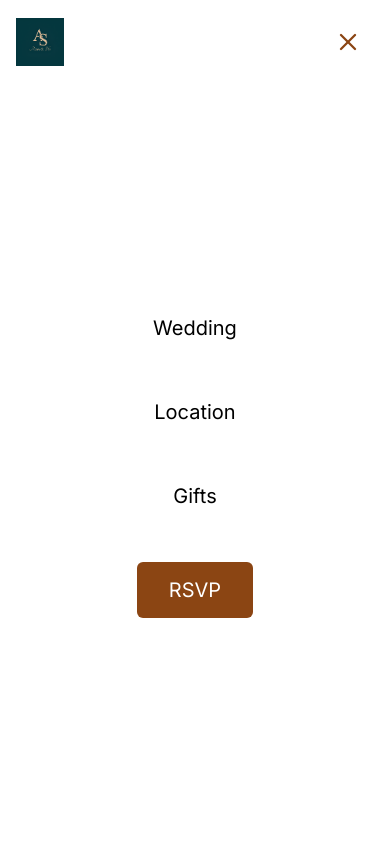
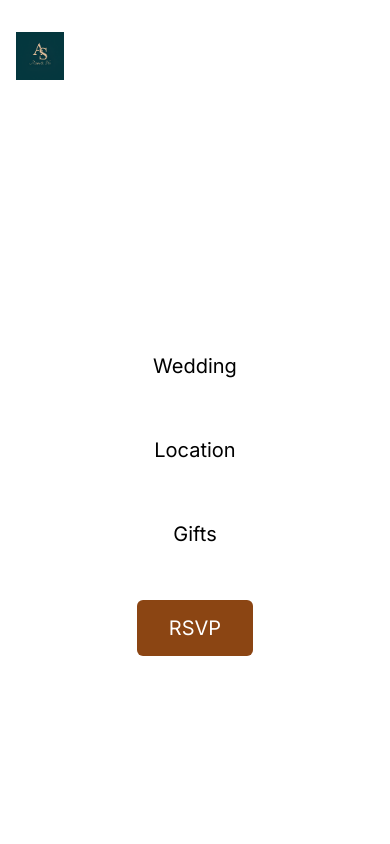
Before and after one commit to ThulaniMthembu/wedding, a Next.js app: page / in a window 390 px wide. Both pictures are taken after a click on the button "Open menu". Shown: the top 844 px of the page. Built offline with nearby package versions, Linux system fonts and the light colour scheme.

Commit message:
header bug fixes

```diff
--- a/src/components/Header.tsx
+++ b/src/components/Header.tsx
@@ -3,7 +3,6 @@
 import Link from 'next/link'
 import Image from 'next/image'
 import { useState, useEffect } from 'react'
-import { Menu, X } from 'lucide-react'
 
 export default function Header() {
   const [isMenuOpen, setIsMenuOpen] = useState(false)
@@ -36,9 +35,13 @@ export default function Header() {
       href={href}
       className={`text-[20px] relative group ${
         scrolled ? 'text-[#8B4513]' : 'text-black'
-      } ${isMenuOpen ? 'animate-slideIn text-3xl' : ''}`}
+      } ${isMenuOpen ? 'animate-fadeSlideIn text-3xl' : ''}`}
       onClick={() => setIsMenuOpen(false)}
-      style={{ animationDelay: `${delay}ms` }}
+      style={{
+        animationDelay: `${delay}ms`,
+        opacity: 0,
+        animation: isMenuOpen ? `fadeSlideIn 0.6s ease-out ${delay}ms forwards` : 'none'
+      }}
     >
       {children}
       <span className={`absolute left-0 bottom-0 w-full h-0.5 transform scale-x-0 transition-transform duration-300 origin-right group-hover:scale-x-100 group-hover:origin-left ${
@@ -48,7 +51,7 @@ export default function Header() {
   )
 
   return (
-    <header className={`fixed top-0 left-0 right-0 z-50 transition-all duration-300 ${
+    <header className={`fixed top-0 left-0 right-0 z-50 transition-all duration-500 ${
       scrolled
         ? 'bg-white backdrop-filter backdrop-blur-sm bg-opacity-80 shadow-md'
         : 'bg-transparent backdrop-filter backdrop-blur-sm bg-opacity-80'
@@ -72,7 +75,7 @@ export default function Header() {
             <NavLink href="/gifts" delay={0}>Gifts</NavLink>
             <Link
               href="/rsvp"
-              className={`px-6 py-2 text-[20px] transition-colors ${
+              className={`px-6 py-2 text-[20px] transition-all duration-300 rounded-md hover:scale-105 ${
                 scrolled
                   ? 'bg-[#8B4513] text-white hover:bg-[#6B3100]'
                   : 'bg-black text-white hover:bg-gray-800'
@@ -81,27 +84,38 @@ export default function Header() {
               RSVP
             </Link>
           </nav>
-          <div className="md:hidden">
+
+          {/* Enhanced Hamburger Button */}
           <button
             onClick={toggleMenu}
-              className={`p-3 rounded-full transition-all duration-300 ${
-                scrolled
-                  ? 'text-[#8B4513] hover:bg-[#FDF8F5]'
-                  : 'text-black hover:bg-black hover:bg-opacity-10'
-              } ${isMenuOpen ? 'rotate-90' : ''}`}
+            className="relative md:hidden w-10 h-10 flex flex-col justify-center items-center focus:outline-none"
             aria-label={isMenuOpen ? "Close menu" : "Open menu"}
           >
-              {isMenuOpen ? <X size={28} /> : <Menu size={28} />}
+            <span
+              className={`block h-0.5 w-6 rounded-sm bg-current transition-all duration-300 ease-in-out ${
+                isMenuOpen ? 'rotate-45 translate-y-1' : '-translate-y-1'
+              }`}
+            />
+            <span
+              className={`block h-0.5 w-6 rounded-sm bg-current transition-all duration-300 ease-in-out ${
+                isMenuOpen ? 'opacity-0' : 'opacity-100'
+              }`}
+            />
+            <span
+              className={`block h-0.5 w-6 rounded-sm bg-current transition-all duration-300 ease-in-out ${
+                isMenuOpen ? '-rotate-45 -translate-y-1' : 'translate-y-1'
+              }`}
+            />
           </button>
         </div>
       </div>
-      </div>
-      {/* Mobile Menu Overlay */}
+
+      {/* Enhanced Mobile Menu Overlay */}
       <div
-        className={`fixed inset-0 bg-white w-screen h-screen transition-all duration-500 ${
+        className={`fixed inset-0 bg-white w-screen h-screen transition-all duration-500 flex flex-col ${
           isMenuOpen
-            ? 'opacity-100 visible'
-            : 'opacity-0 invisible pointer-events-none'
+            ? 'opacity-100 visible translate-x-0'
+            : 'opacity-0 invisible translate-x-full'
         }`}
         style={{
           minHeight: '100vh',
@@ -109,9 +123,12 @@ export default function Header() {
           zIndex: 40
         }}
       >
-        <div className="flex flex-col h-full">
-          <div className="flex justify-between items-center p-4">
-            <Link href="/" className="flex items-center space-x-4 text-black" onClick={() => setIsMenuOpen(false)}>
+        <div className="container mx-auto px-4 py-8">
+          <Link
+            href="/"
+            className="flex items-center space-x-4 text-black mb-12"
+            onClick={() => setIsMenuOpen(false)}
+          >
             <Image
               src="/official-logo.png"
               alt="Official Logo"
@@ -120,29 +137,39 @@ export default function Header() {
               className="h-12 w-auto"
             />
           </Link>
-            <button
-              onClick={toggleMenu}
-              className="p-3 rounded-full text-[#8B4513] hover:bg-[#F0E6D9] transition-all duration-300"
-              aria-label="Close menu"
-            >
-              <X size={28} />
-            </button>
         </div>
+
         <nav className="flex-grow flex flex-col justify-center items-center space-y-12 p-4">
           <NavLink href="/" delay={100}>Wedding</NavLink>
           <NavLink href="/location" delay={200}>Location</NavLink>
           <NavLink href="/gifts" delay={300}>Gifts</NavLink>
           <Link
             href="/rsvp"
-              className="px-8 py-3 text-[20px] bg-[#8B4513] text-white hover:bg-[#6B3100] transition-colors rounded-md animate-slideIn"
+            className="px-8 py-3 text-[20px] bg-[#8B4513] text-white hover:bg-[#6B3100]
+                       transition-all duration-300 rounded-md hover:scale-105 animate-fadeSlideIn"
             onClick={() => setIsMenuOpen(false)}
-              style={{ animationDelay: '500ms' }}
+            style={{
+              opacity: 0,
+              animation: isMenuOpen ? 'fadeSlideIn 0.6s ease-out 400ms forwards' : 'none'
+            }}
           >
             RSVP
           </Link>
         </nav>
       </div>
-      </div>
+
+      <style jsx global>{`
+        @keyframes fadeSlideIn {
+          0% {
+            opacity: 0;
+            transform: translateY(20px);
+          }
+          100% {
+            opacity: 1;
+            transform: translateY(0);
+          }
+        }
+      `}</style>
     </header>
   )
 }
```
Lines whose indentation alone changed are shown as unchanged.
